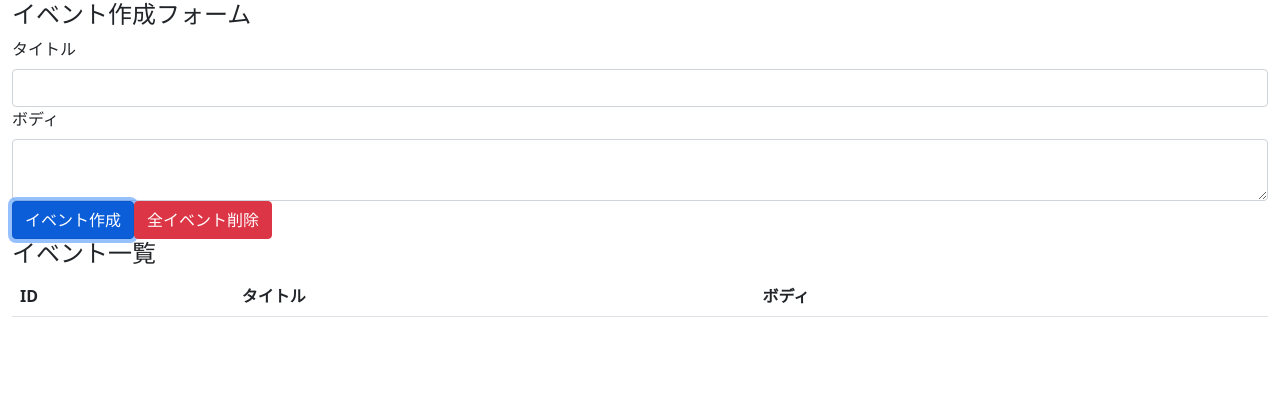
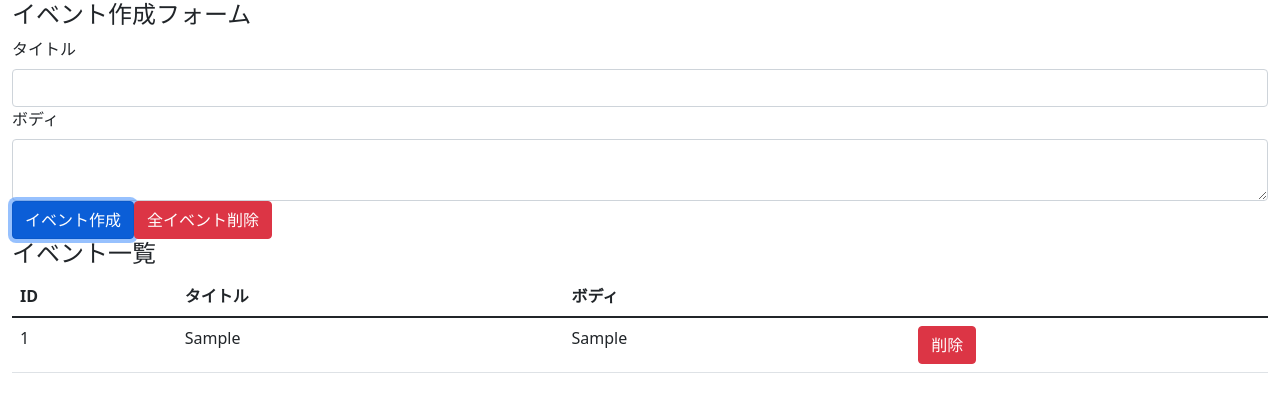
Before and after one commit to fuwa-yoshimasa/react-hooks-101, a React (Create React App) app: page / in a window 1280 px wide. Both pictures are taken after typing "Sample", "Sample" into the empty fields and a click on the button "イベント作成". Shown: the top 412 px of the page. Built offline with nearby package versions, Linux system fonts and the light colour scheme.

Commit message:
disypaly delete

```diff
--- a/src/components/App.js
+++ b/src/components/App.js
@@ -1,13 +1,14 @@
 import "bootstrap/dist/css/bootstrap.min.css";
 import { useReducer, useState } from "react";
 
+import Event from "./Event";
 import reducers from "../reducers";
 
 const App = () => {
     const [state, dispatch] = useReducer(reducers, []);
     const [title, setTitle] = useState("");
     const [body, setBody] = useState("");
-  console.log(state);
+
     const addEvent = (e) => {
         e.preventDefault();
         dispatch({
@@ -28,23 +29,13 @@ const App = () => {
                     <label htmlFor="formEventTitle" className="form-label">
                         タイトル
                     </label>
-          <input
-            className="form-control"
-            id="formEventTitle"
-            value={title}
-            onChange={(e) => setTitle(e.target.value)}
-          />
+                    <input className="form-control" id="formEventTitle" value={title} onChange={(e) => setTitle(e.target.value)} />
                 </div>
                 <div>
                     <label htmlFor="formEventBody" className="form-label">
                         ボディ
                     </label>
-          <textarea
-            className="form-control"
-            id="formEventBody"
-            value={body}
-            onChange={(e) => setBody(e.target.value)}
-          />
+                    <textarea className="form-control" id="formEventBody" value={body} onChange={(e) => setBody(e.target.value)} />
                 </div>
 
                 <button className="btn btn-primary" onClick={addEvent}>
@@ -62,7 +53,11 @@ const App = () => {
                             <th></th>
                         </tr>
                     </thead>
-          <tbody></tbody>
+                    <tbody>
+                        {state.map((event, index) => {
+                            return <Event key={index} event={event} dispatch={dispatch} />;
+                        })}
+                    </tbody>
                 </table>
             </form>
         </div>
--- /dev/null
+++ b/src/components/Event.js
@@ -0,0 +1,22 @@
+import React from "react";
+import "bootstrap/dist/css/bootstrap.min.css";
+
+const Event = ({ event, dispatch }) => {
+    const handleClickDeleteButton = () => {
+        dispatch({ type: "DELETE_EVENT", id: event.id });
+    };
+    return (
+        <tr>
+            <td>{event.id}</td>
+            <td>{event.title}</td>
+            <td>{event.body}</td>
+            <td>
+                <button type="button" className="btn btn-danger" onClick={handleClickDeleteButton}>
+                    削除
+                </button>
+            </td>
+        </tr>
+    );
+};
+
+export default Event;
--- a/src/reducers/index.js
+++ b/src/reducers/index.js
@@ -1,12 +1,13 @@
 const events = (state = [], action) => {
     switch (action.type) {
         case "CREATE_EVENT":
-      const maxId = state.reduce((a, b) => Math.max(a.id, b.id), 0);
-      const newId = maxId + 1;
+            const maxId = state.reduce((a, b) => (a.id > b.id ? a : b), { id: 0 });
+            const newId = maxId.id + 1;
             const event = { id: newId, title: action.title, body: action.body };
             return [...state, event];
         case "DELETE_EVENT":
-      return state;
+            console.log(action.id);
+            return state.filter((event) => event.id !== action.id);
         case "DELETE_ALL_EVENTS":
             return [];
         default:
```
Lines whose indentation alone changed are shown as unchanged.
